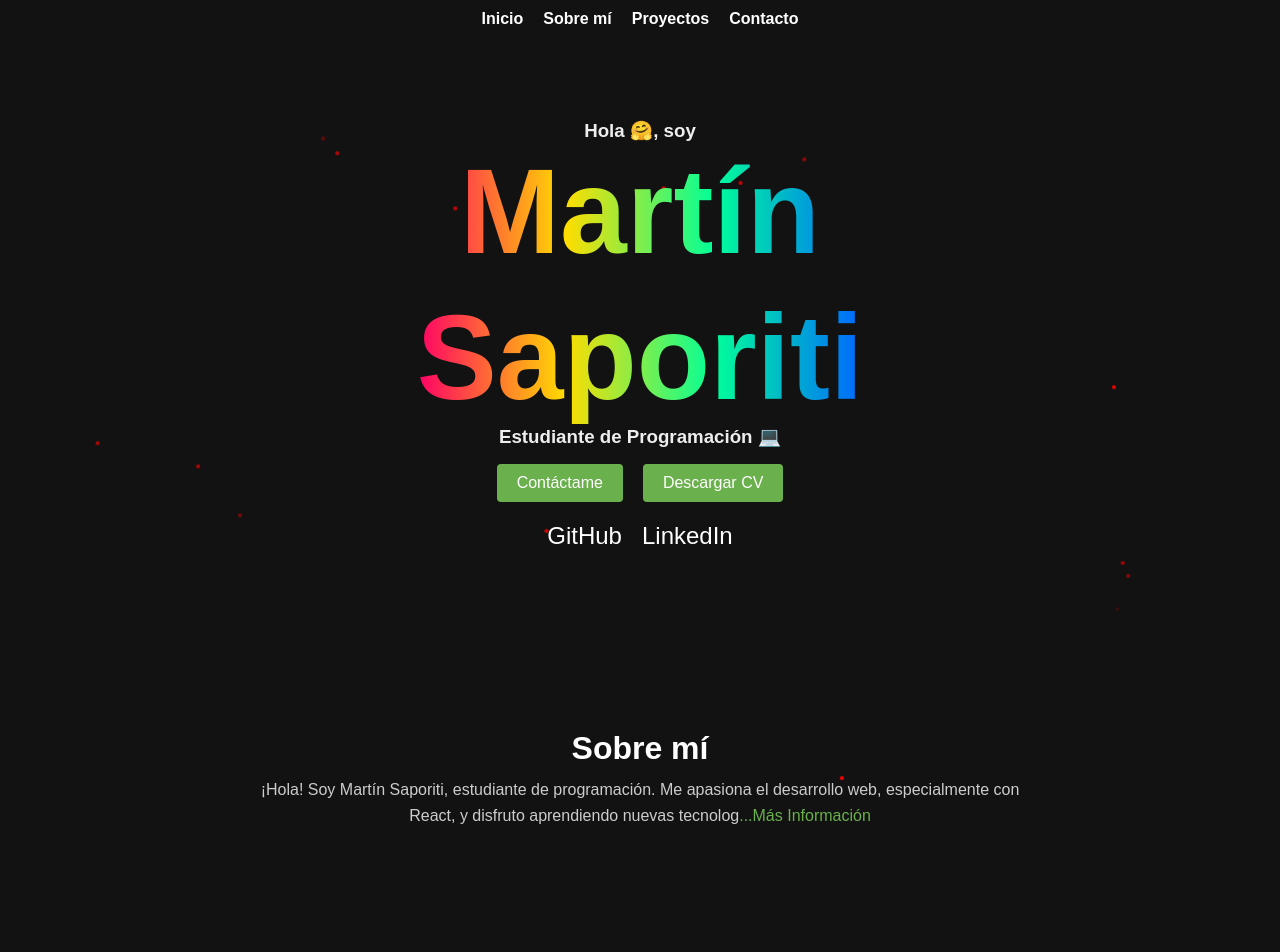
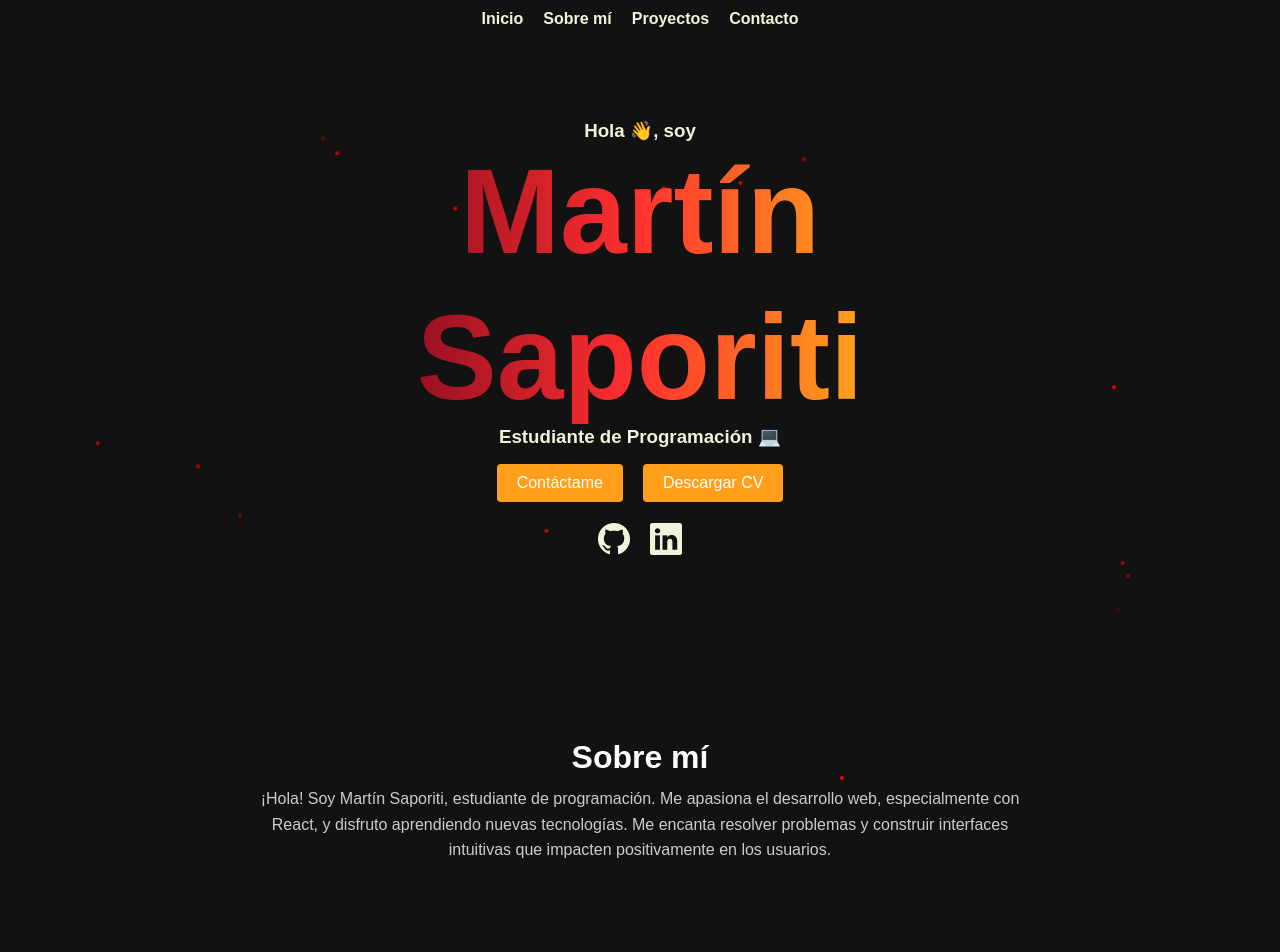
Before and after one commit to MartinSaporiti99/Portfolio-w-React, a React (Vite) app: page / in a window 1280 px wide. Shown: the top 952 px of the page. Built offline with nearby package versions, Linux system fonts and the light colour scheme.

Commit message:
Changes CSS Header

```diff
--- a/src/App.css
+++ b/src/App.css
@@ -13,7 +13,7 @@
 body {
   font-family: Arial, Helvetica, sans-serif;
   background: #121212;
-  color: #eee;
+  color: #eef5db;
   min-height: 100vh;
 }
 a {
--- a/src/components/About.css
+++ b/src/components/About.css
@@ -18,10 +18,7 @@
   line-height: 1.6;
   color: #ccc;
 }
-.toggle-btn {
-  color: #6ab04c;
-  cursor: pointer;
-}
+
 .toggle-btn:hover {
   text-decoration: underline;
 }
--- a/src/components/About.jsx
+++ b/src/components/About.jsx
@@ -1,24 +1,17 @@
-import React, { useState } from "react";
 import "./About.css";
 
 export default function About() {
-  const [isExpanded, setIsExpanded] = useState(false);
-  const handleToggle = () => setIsExpanded((prev) => !prev);
-
-  const textoCompleto = `¡Hola! Soy Martín Saporiti, estudiante de programación. Me apasiona el desarrollo web, especialmente con React, y disfruto aprendiendo nuevas tecnologías. Me encanta resolver problemas y construir interfaces intuitivas que impacten positivamente en los usuarios.`;
-  const teaser = textoCompleto.slice(0, 150);
-
   return (
     <section id="aboutSec" className="about-section">
       <div className="aboutDiv">
         <h2>Sobre mí</h2>
         <p>
-          {isExpanded ? textoCompleto : teaser}
-          {textoCompleto.length > teaser.length && (
-            <span className="toggle-btn" onClick={handleToggle}>
-              {isExpanded ? " Ver menos" : "...Más Información"}
-            </span>
-          )}
+          <span>
+            ¡Hola! Soy Martín Saporiti, estudiante de programación. Me apasiona
+            el desarrollo web, especialmente con React, y disfruto aprendiendo
+            nuevas tecnologías. Me encanta resolver problemas y construir
+            interfaces intuitivas que impacten positivamente en los usuarios.
+          </span>
         </p>
       </div>
     </section>
--- a/src/components/Header.css
+++ b/src/components/Header.css
@@ -2,14 +2,31 @@
   text-align: center;
   padding: 120px 20px;
 }
+
 .rainbow-text {
-  display: inline-block;
-  background: linear-gradient(90deg, #ff0066, #ffdd00, #00ff99, #0066ff);
+display: inline-block;
+  font-size: 7.5rem;
+  background: linear-gradient(
+    90deg,
+   #950f21,
+   #ff2f2f,
+   #ff9f1c,
+   #ff2f2f,
+   #950f21
+    );
+  background-size: 200% 100%;
   -webkit-background-clip: text;
   -webkit-text-fill-color: transparent;
-  font-size: 7.5rem;
-  text-align: center;
+  animation: wave-red 6s ease-in-out infinite;
 }
+
+
+@keyframes wave-red {
+  0%   { background-position:   0% 50%; }
+  50%  { background-position: 100% 50%; }
+  100% { background-position:   0% 50%; }
+}
+
 .rainbow-text br {
   display: block;
   content: "";
@@ -22,14 +39,14 @@
   margin: 0 10px;
   padding: 10px 20px;
   border: none;
-  background: #6ab04c;
+  background: #ff9f1c;
   color: white;
   font-size: 1rem;
   cursor: pointer;
   border-radius: 4px;
 }
 .header-buttons button:hover {
-  background: #58a341;
+  background: #ff2f2f;
 }
 .social-links {
   list-style: none;
@@ -39,6 +56,12 @@
   margin-top: 20px;
 }
 .social-links a {
-  color: white;
+  color: #eef5db;
   font-size: 1.5rem;
+  transition: 0.3s ease-in-out;
 }
+
+.social-links a:hover{
+  color: #f21a1a;
+
+}
--- a/src/components/Header.jsx
+++ b/src/components/Header.jsx
@@ -4,7 +4,7 @@ import "./Header.css";
 export default function Header({ onContact, onDownload }) {
   return (
     <section id="presentacionSec" className="header-section">
-      <h3>Hola 🤗, soy</h3>
+      <h3>Hola 👋, soy</h3>
       <h1 className="rainbow-text">
         <span className="word">Martín</span>
         <br></br>
@@ -21,8 +21,9 @@ export default function Header({ onContact, onDownload }) {
             href="https://github.com/MartinSaporiti99"
             target="_blank"
             rel="noreferrer"
+            className="iconButton"
           >
-            GitHub
+            <i className="bi bi-github" style={{ fontSize: "2rem" }}></i>
           </a>
         </li>
         <li>
@@ -31,7 +32,7 @@ export default function Header({ onContact, onDownload }) {
             target="_blank"
             rel="noreferrer"
           >
-            LinkedIn
+            <i className="bi bi-linkedin" style={{ fontSize: "2rem" }}></i>
           </a>
         </li>
       </ul>
--- a/src/components/Navbar.css
+++ b/src/components/Navbar.css
@@ -16,10 +16,10 @@ nav.scrolled { background: rgba(0, 0, 0, 0.8); backdrop-filter: blur(5px); }
   gap: 20px;
 }
 .nav-links a {
-  color: #fff;
+  color: #eef5db;
   text-decoration: none;
   font-weight: bold;
 }
 .nav-links a:hover {
-  color: #6ab04c;
+  color: #ff2f2f;
 }
--- a/src/main.jsx
+++ b/src/main.jsx
@@ -1,6 +1,7 @@
 import React from "react";
 import ReactDOM from "react-dom/client";
 import App from "./App";
+import "bootstrap-icons/font/bootstrap-icons.css";
 
 const container = document.getElementById("root");
 const root = ReactDOM.createRoot(container);
```
